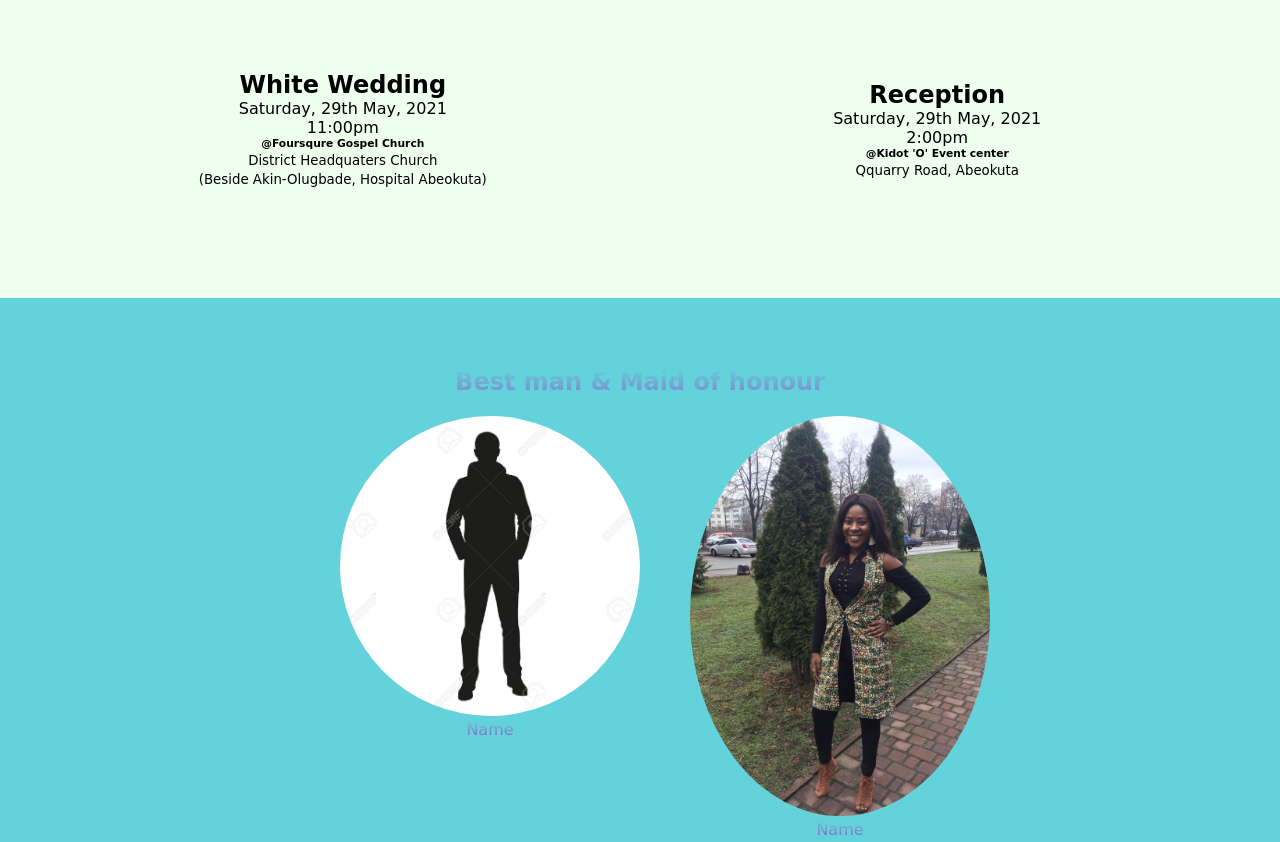
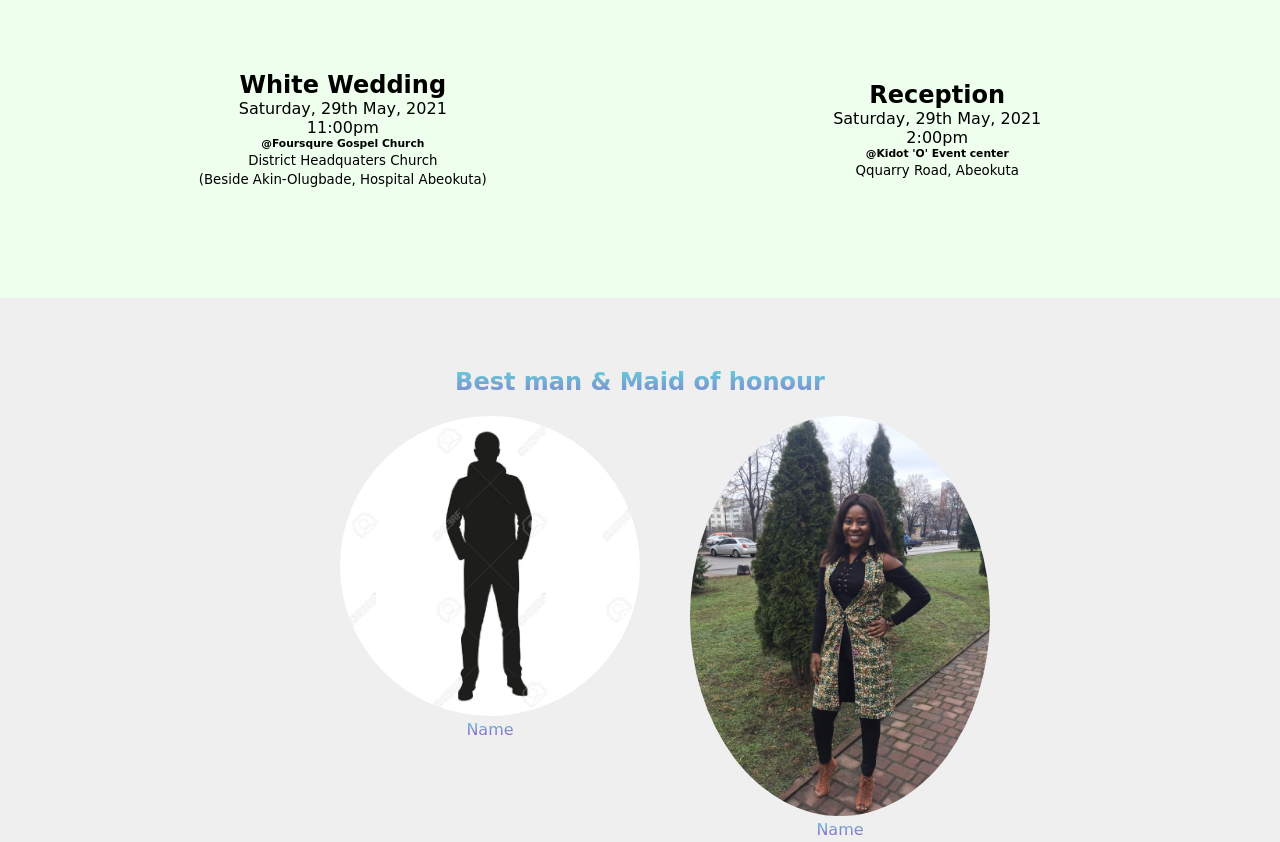
Before and after one commit to sunkanmicode/loveneverfail, a plain HTML site: page index.html in a window 1280 px wide. Shown: the part 2933-3775 px from the top of the page. Drawn offline with Linux system fonts and the light colour scheme; a web font is replaced by a local one.

Commit message:
adjust friends section background color

```diff
--- a/styles.css
+++ b/styles.css
@@ -279,7 +279,7 @@ body{
 #friends{
   width: 100%;
   padding: 70px 0;
-  background-color: #63d2db;
+  background-color: #efefef;
 }
 .couple-bestie h1{
   text-align: center;
```
